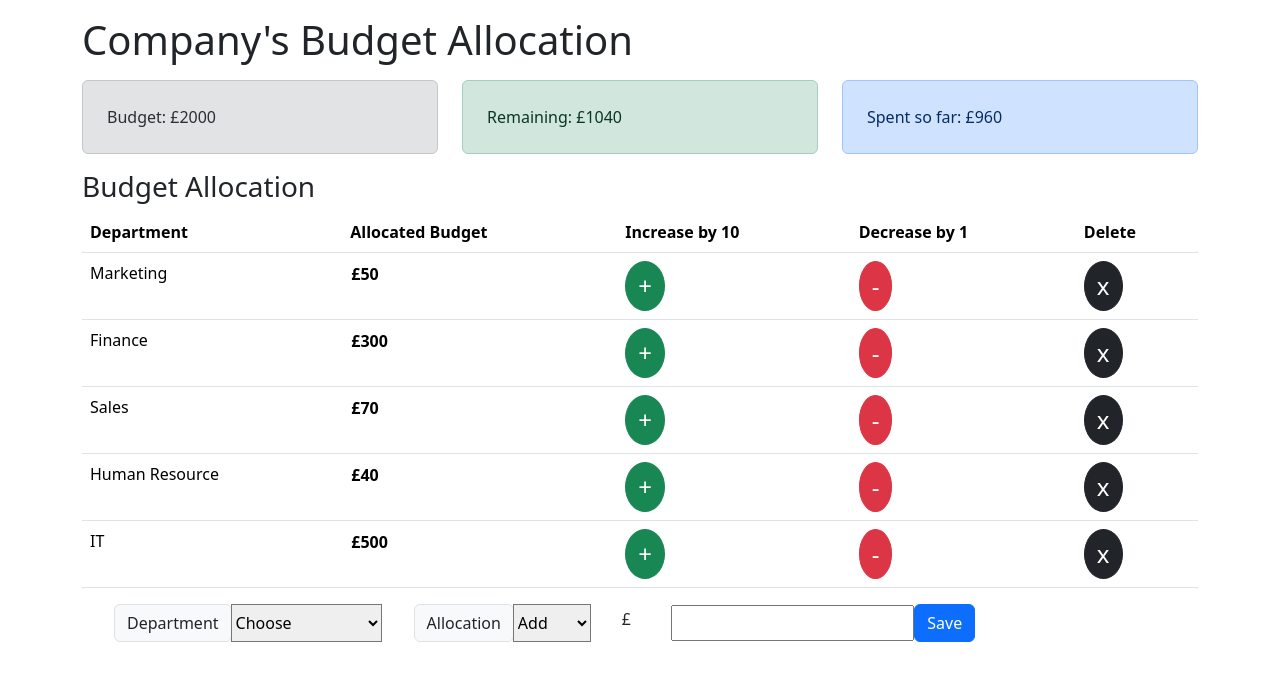
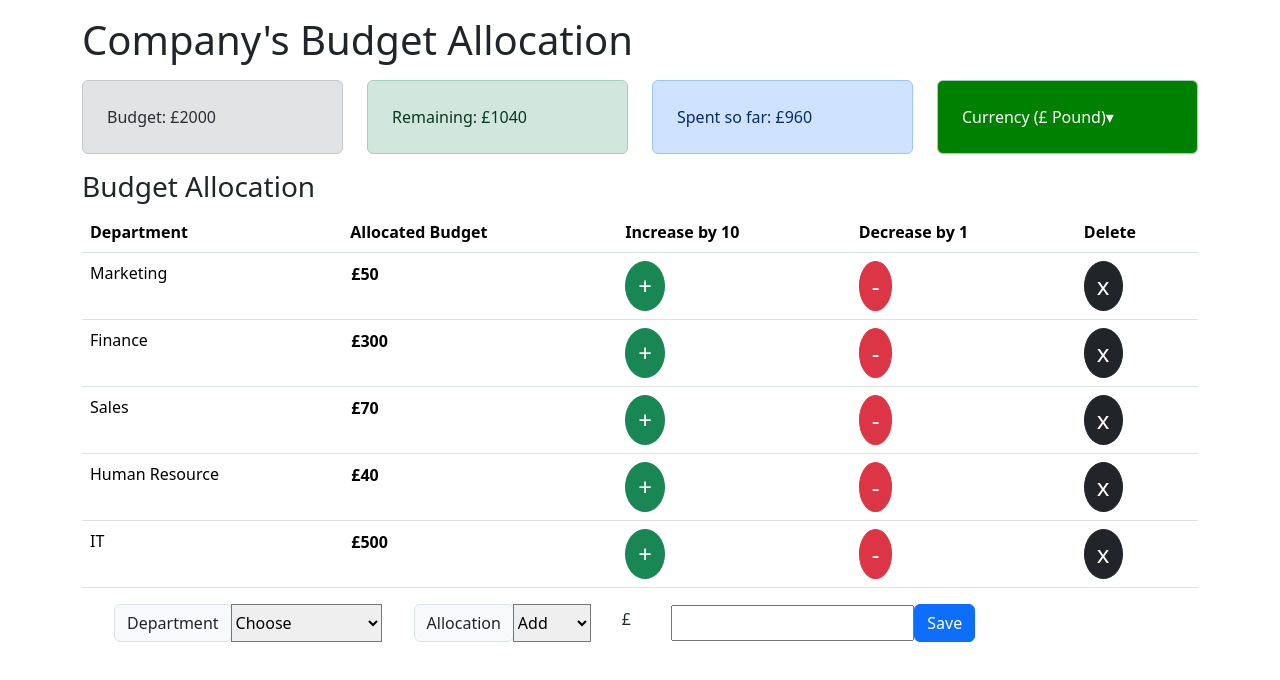
Before and after one commit to Alain2020/budget-tracker-, a React (Create React App) app in the folder budget-tracker/: page / in a window 1280 px wide. Shown: the top 680 px of the page. Built offline with nearby package versions, Linux system fonts and the light colour scheme.

Commit message:
Update Currency component styles Change the background color to green and the text color to white in the Currency component for improved visibility.

```diff
--- a/budget-tracker/src/App.js
+++ b/budget-tracker/src/App.js
@@ -8,6 +8,7 @@ import ExpenseList from './components/ExpenseList';
 import AddExpenseForm from './components/AddExpenseForm'; // Import the component
 import RemainingBudget from './components/Remaining';
 import BudgetAllocation from './components/BudgetAllocation';
+import Currency from './components/Currency';
 
 const App = () => {
   const [selectedCurrency, setSelectedCurrency] = useState('£ Pound');
@@ -25,6 +26,9 @@ const App = () => {
           </div>
           <div className='col-sm'>
             <ExpenseTotal />
+          </div>
+          <div className=' col-sm'>
+          <Currency />
           </div>
         </div>
         {/* Remove the Expenses section */}
--- /dev/null
+++ b/budget-tracker/src/components/Currency.js
@@ -0,0 +1,11 @@
+import React from "react";
+
+const Currency = () => {
+    return (
+       <div className='alert p-4 alert-success' style={{ backgroundColor: 'green', color: 'white' }}>
+        <span>Currency (£ Pound)▾</span>
+       </div>
+    );
+};
+
+export default Currency;
--- a/package.json
+++ b/package.json
@@ -1,7 +1,10 @@
 {
   "dependencies": {
+    "bootstrap": "^5.3.2",
     "react": "^18.2.0",
     "react-bootstrap": "^2.9.1",
-    "react-dom": "^18.2.0"
+    "react-dom": "^18.2.0",
+    "react-icons": "^4.12.0",
+    "uuid": "^9.0.1"
   }
 }
```
Also changed, not shown: 1 other file (tests, documents, lock files or other folders).
